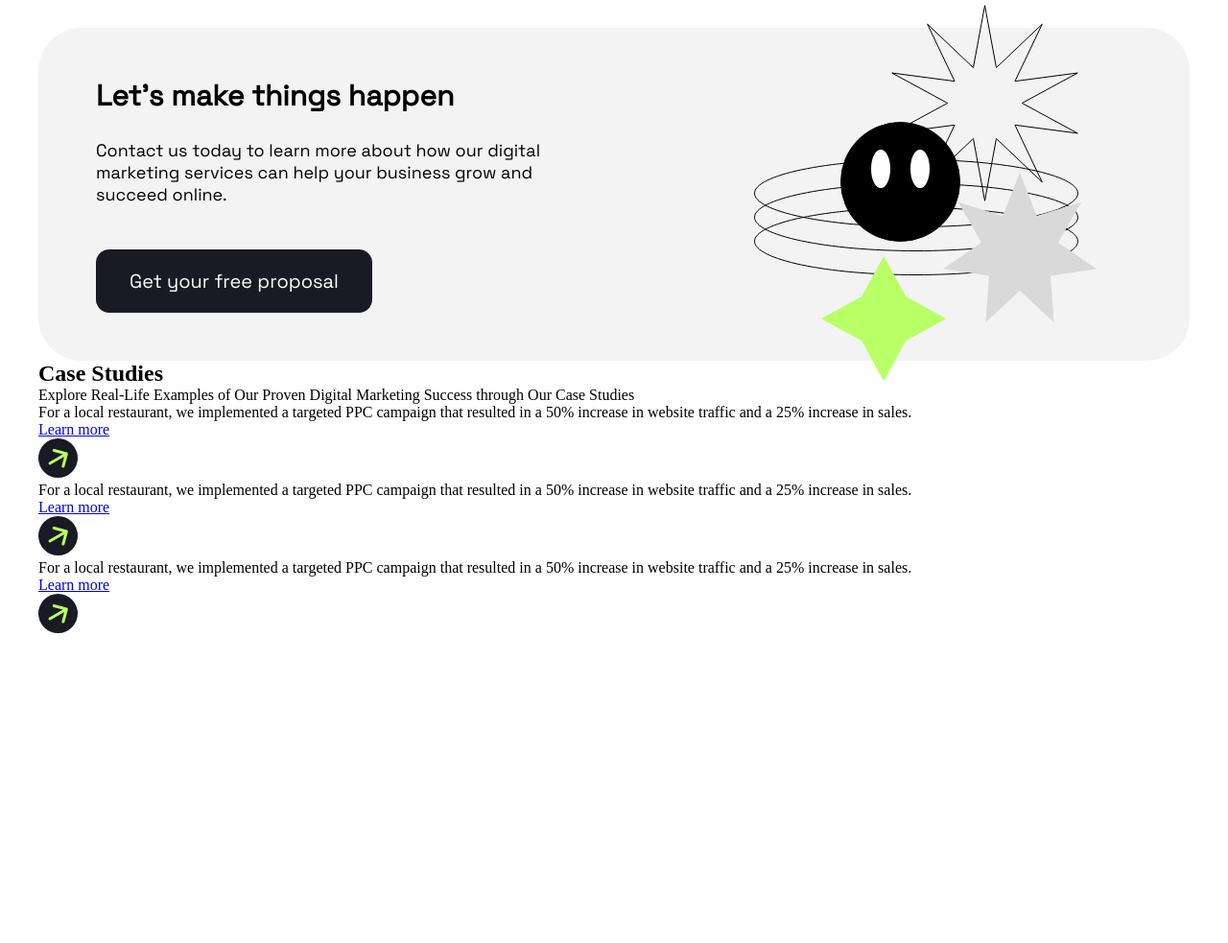
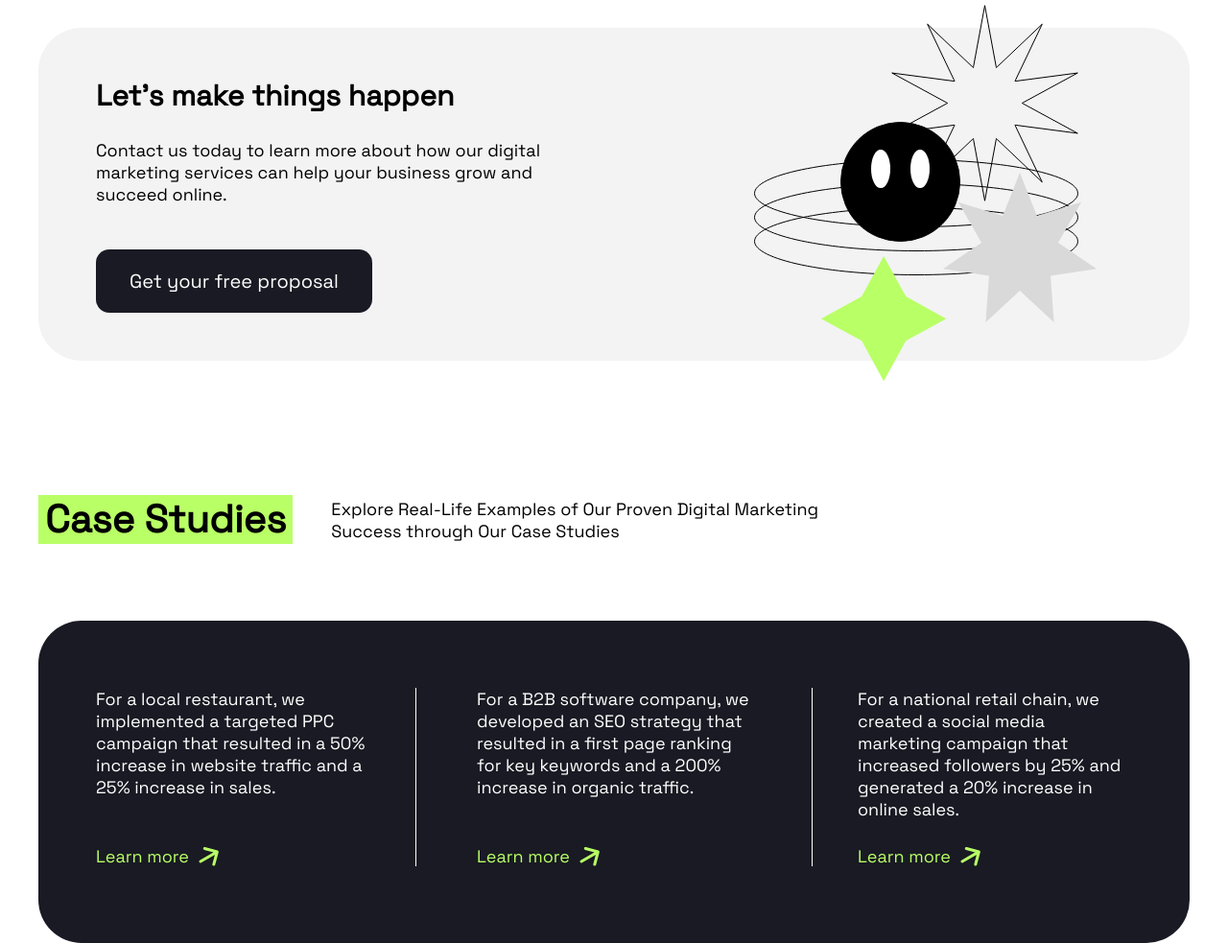
Before and after one commit to mahito322/Positivus-free, a plain HTML site: page index.html in a window 1280 px wide. Shown: the part 2267-3250 px from the top of the page at 96% size. Before the commit the page ends 2931 px from the top, so only its background shows below. Drawn offline with Linux system fonts and the light colour scheme.

Commit message:
finish section case

```diff
--- a/index.html
+++ b/index.html
@@ -159,14 +159,14 @@
                         </a>
                     </div>
                     <div class="case__card">
-                        <p>For a local restaurant, we implemented a targeted PPC campaign that resulted in a 50% increase in website traffic and a 25% increase in sales.</p>
+                        <p>For a B2B software company, we developed an SEO strategy that resulted in a first page ranking for key keywords and a 200% increase in organic traffic.</p>
                         <a href="#">
                             <p>Learn more</p>
                             <img src="./src/images/arrow_green.svg" alt="">
                         </a>
                     </div>
                     <div class="case__card">
-                        <p>For a local restaurant, we implemented a targeted PPC campaign that resulted in a 50% increase in website traffic and a 25% increase in sales.</p>
+                        <p>For a national retail chain, we created a social media marketing campaign that increased followers by 25% and generated a 20% increase in online sales.</p>
                         <a href="#">
                             <p>Learn more</p>
                             <img src="./src/images/arrow_green.svg" alt="">
--- a/styles.css
+++ b/styles.css
@@ -280,6 +280,7 @@ header {
 }
 .promo {
     padding-top: 123px;
+    padding-bottom: 70px ;
 }
 .promo__block {
     display: flex;
@@ -314,6 +315,72 @@ header {
     margin-top: 46px;
     font-size: 20px;
 }
-.promo__right img{
-
+.case {
+    padding-top: 70px;
 }
+.case__title {
+    display: flex;
+    align-items: center;
+    font-family: 'Space Grotesk';
+    gap: 40px;
+}
+.case__title h2 {
+    font-size: 40px;
+    background-color: var(--main-color-green);
+    padding: 0 7px;
+}
+.case__title p{
+    font-size: 18px;
+    width: 580px;
+    font-family: 'Space Grotesk';
+}
+.case__cards {
+    margin-top: 80px;
+    background-color: var(--main-color-black);
+    color: white;
+    font-family: 'Space Grotesk';
+    border-radius: 45px;
+    display: flex;
+    padding: 70px 60px;
+    justify-content: space-between;
+    align-items: center;
+}
+.case__card {
+    width: 286px;
+    font-size: 18px;
+}
+.case__card:nth-child(2) {
+    position: relative;
+}
+.case__card:nth-child(2)::before {
+    content: '';
+    position: absolute;
+    top: 0;
+    left: -64px;
+    height: 186px;
+    background-color: white;
+    width: 1px;
+}
+.case__card:nth-child(2)::after {
+    content: '';
+    position: absolute;
+    top: 0;
+    right: -64px;
+    height: 186px;
+    background-color: white;
+    width: 1px;
+}
+.case__card a {
+    text-decoration: none;
+    display: flex;
+    align-items: center;
+    color: var(--main-color-green);
+    margin-top: 40px;
+}
+.case__card:nth-child(3) a{
+    text-decoration: none;
+    display: flex;
+    align-items: center;
+    color: var(--main-color-green);
+    margin-top: 17px;
+}
```
